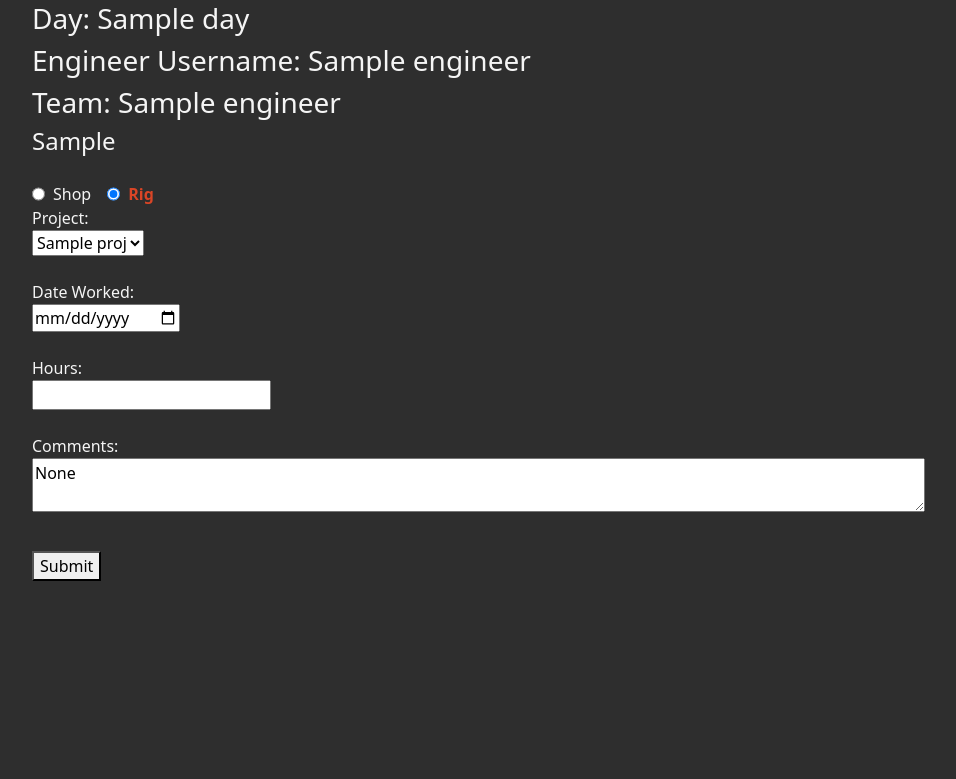
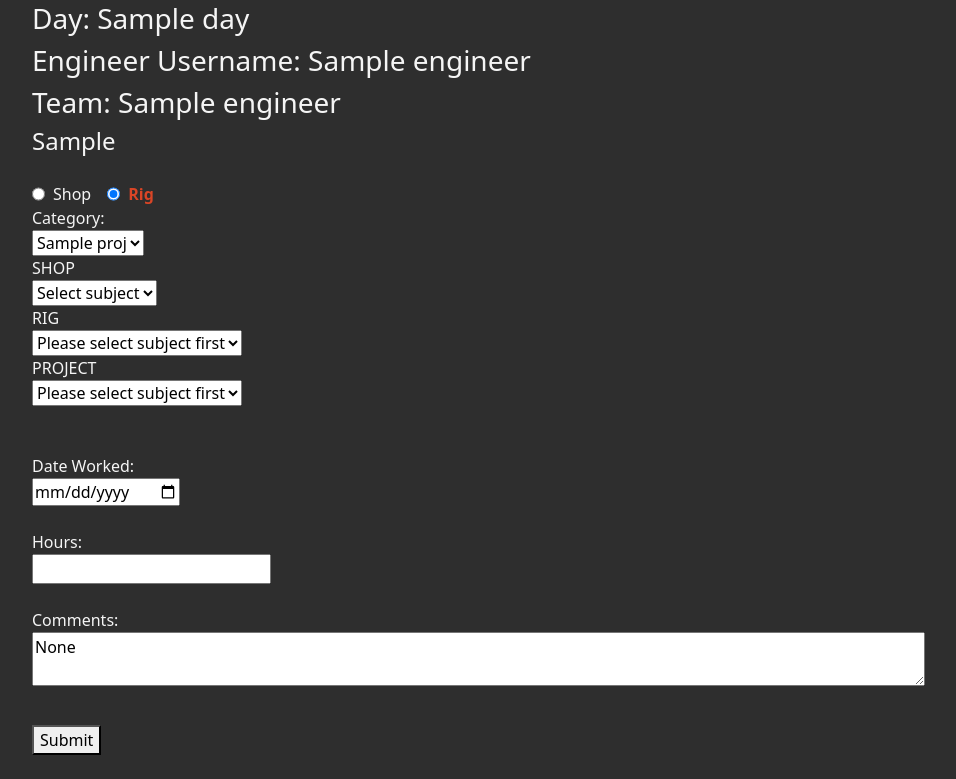
Before and after one commit to Slusks/TimeCheck, a Flask app: template templates/index.html in a window 1280 px wide. Shown: the part 205-984 px from the top of the page, without its empty margins (50-1006 px from the left). Before the commit the page ends 786 px from the top, so only its background shows below. Run offline with Flask 2, Linux system fonts and the light colour scheme; the template is opened without the code that fills it: most values are stand-ins (such as "Sample title", 1, 10 or a date in 2020).

Commit message:
Working on Cascading dropdowns
w3School to the rescue

```diff
--- a/app2.py
+++ b/app2.py
@@ -43,7 +43,8 @@ def home():
         'file':table,
         'engineer':engineer,
         'jobs':jobs,
-        'rigData': rigData['ACT']
+        'rigData': rigData,
+        'projectData': activeProjectData
     }
     if request.method == "POST":
         subject = request.form.get("CategoryInput")
@@ -181,6 +182,7 @@ print("categoryRig", categoryRig)
 jobs = {"category":categoryShop, "projects":categoryRig}
 
 rigData = PYcontroller.task[1]["Troubleshooting"]
+activeProjectData = PYcontroller.task[2]["project"]["active"]
 
 #################################
 
--- a/templates/index.html
+++ b/templates/index.html
@@ -35,12 +35,31 @@
           </div>
 
           <div id="rigForm">
-          <label>Project: </label>
+          <label>Category: </label>
           <select name="CategoryInput" id="project">
             {% for proj in data['jobs']['projects'] %}
             <option name="ProjectInput" value={{proj}}>{{proj}}</option>
             {% endfor %}
           </select>
+          <!--https://www.w3schools.com/howto/tryit.asp?filename=tryhow_js_cascading_dropdown-->
+          <label>SHOP</label>
+          <select name="subject" id="subject">
+            <option value="" selected="selected">Select subject</option>
+          </select>
+
+          <label>RIG</label>
+          <select name="topic" id="topic">
+            <option value="" selected="selected">Please select subject first</option>
+          </select>
+
+          <label>PROJECT</label>
+          <select name="topic" id="topic">
+            <option value="" selected="selected">Please select subject first</option>
+          </select>
+          <br><br>
+
+
+
         </div>
         </div>
 
@@ -74,9 +93,41 @@
     rigForm = document.getElementById('rigForm')
 
     //Create functions for showing project and rig menus as needed
+    var rigMenuContent = ['{{data["rigData"]}}'];
+    var projectMenuContent = ['{{data["projectData"]}}'];
     shopMenu = "TBD"
     rigMenu = "TBD"
     projectMenu = "TBD"
+
+    window.onload = function() {
+  var subjectSel = document.getElementById("subject");
+  var topicSel = document.getElementById("topic");
+  var chapterSel = document.getElementById("chapter");
+  for (var x in subjectObject) {
+    subjectSel.options[subjectSel.options.length] = new Option(x, x);
+  }
+  subjectSel.onchange = function() {
+    //empty Chapters- and Topics- dropdowns
+    chapterSel.length = 1;
+    topicSel.length = 1;
+    //display correct values
+    for (var y in subjectObject[this.value]) {
+      topicSel.options[topicSel.options.length] = new Option(y, y);
+    }
+  }
+  topicSel.onchange = function() {
+    //empty Chapters dropdown
+    chapterSel.length = 1;
+    //display correct values
+    var z = subjectObject[subjectSel.value][this.value];
+    for (var i = 0; i < z.length; i++) {
+      chapterSel.options[chapterSel.options.length] = new Option(z[i], z[i]);
+    }
+  }
+}
+
+
+    //
 
 
 
```
Also changed, not shown: PYcontroller.py (+7 -3 lines).
